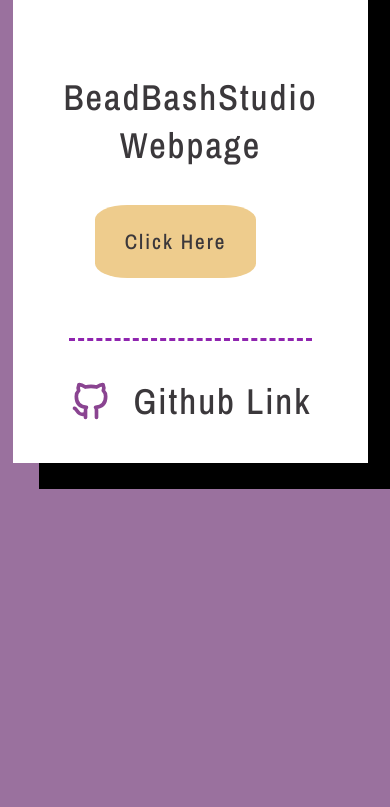
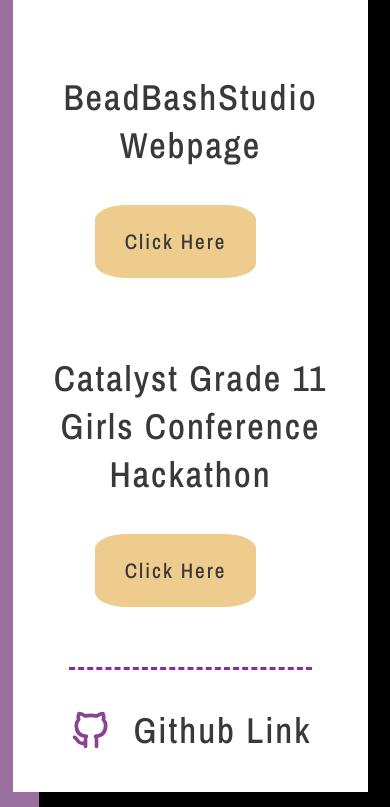
Before and after one commit to Samanthatb1/SamanthaGrieco, a plain HTML site: page index.html in a window 390 px wide. Shown: the part 825-1632 px from the top of the page. Before the commit the page ends 1338 px from the top, so only its background shows below. Drawn offline with nearby package versions, Linux system fonts and the light colour scheme.

Commit message:
Added Waterloo hackathon to list

```diff
--- a/index.html
+++ b/index.html
@@ -66,6 +66,16 @@
                         </div>
                     </a>
                 </div>
+                <div class="box">
+                    <div class="title">
+                        <p>Catalyst Grade 11 Girls Conference Hackathon </p>
+                    </div>
+                    <a href="https://marvelapp.com/prototype/73ii43f/screen/68960806?" target="_blank">
+                        <div class="click">
+                            <p>Click Here</p>
+                        </div>
+                    </a>
+                </div>
                 <div class="box-github">
                     <a href="https://github.com/Samanthatb1" target="_blank">
                         <div class="row">
--- a/style.css
+++ b/style.css
@@ -127,6 +127,7 @@ h1{
 
 .title{
     margin: 0 0 0 30px ;
+    max-width: 410px ;
 }
 
 .click{
@@ -182,6 +183,12 @@ a{
     text-decoration: none;
 }
 
+@media (max-width: 636px){
+    .title{
+        max-width: 356px ;
+    }
+}
+
 @media (max-width: 566px){
 
     .click{
```
